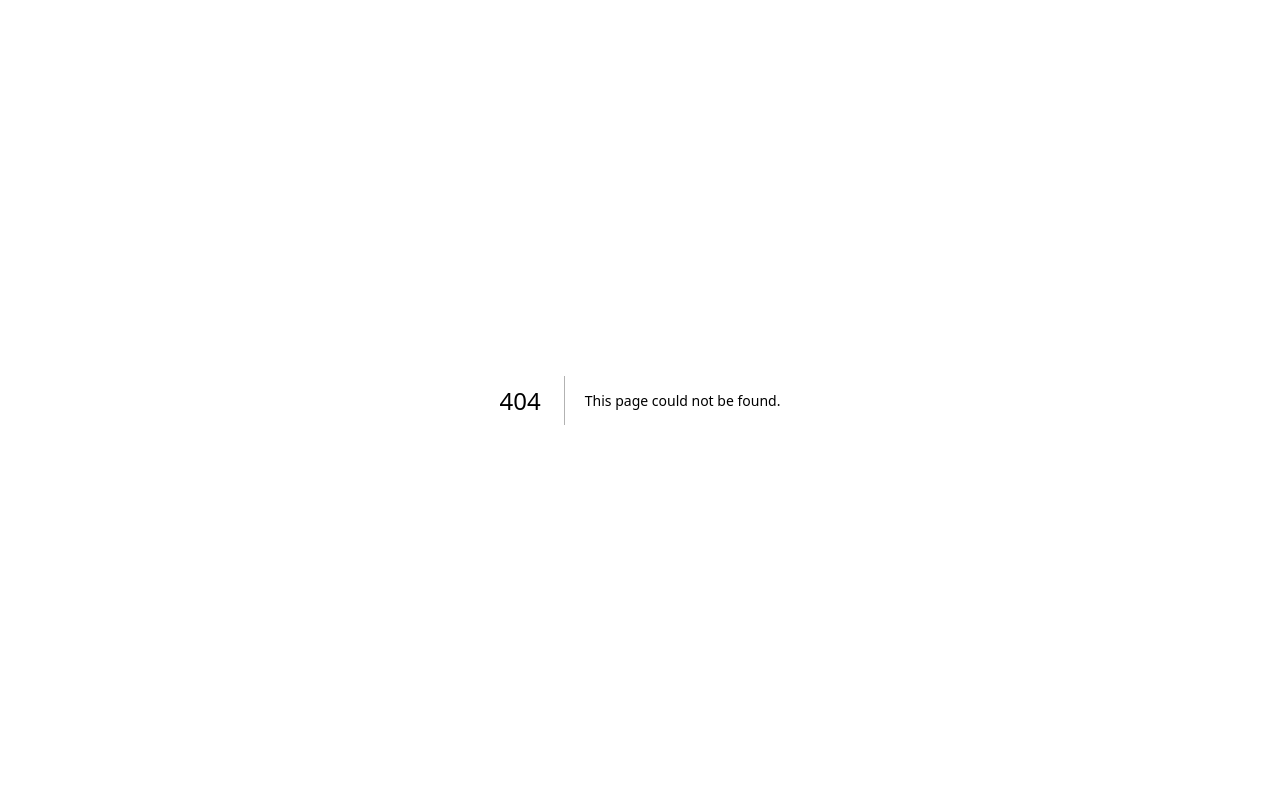
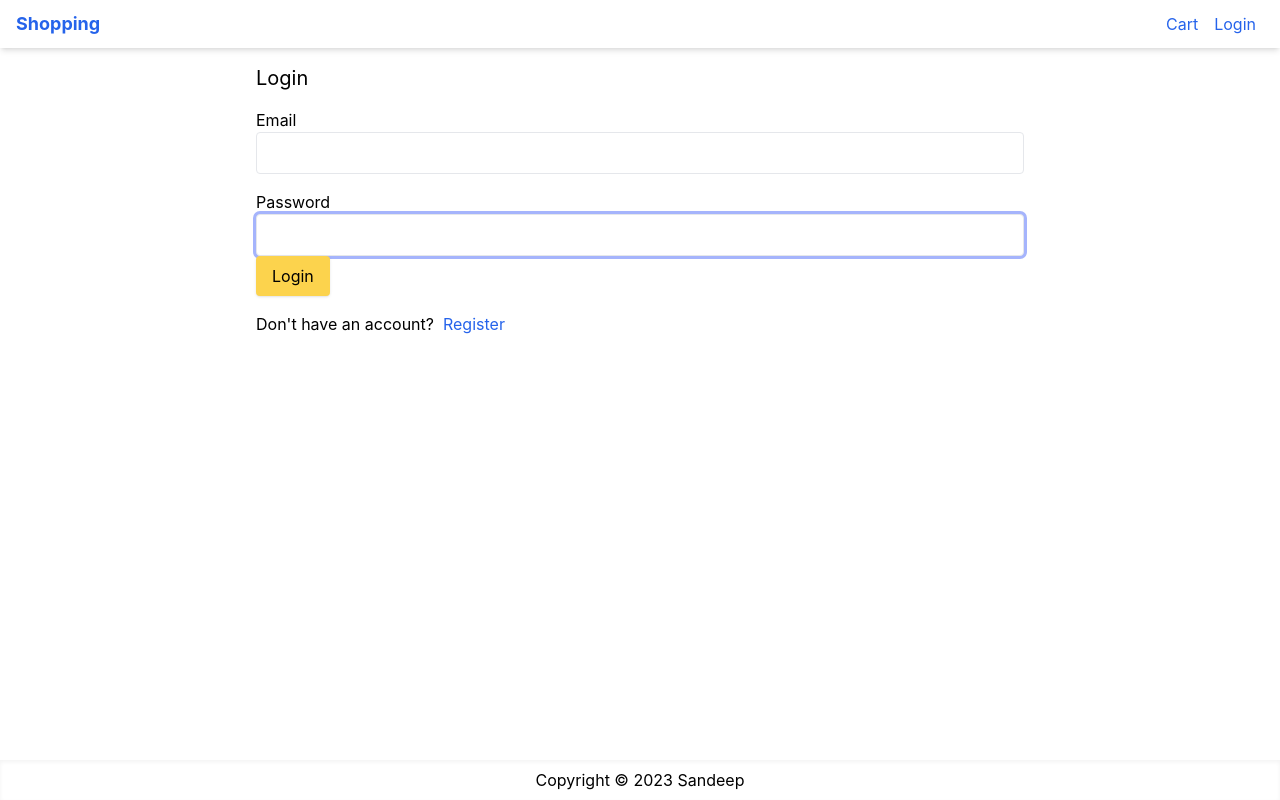
Before and after one commit to sandeepmauryaworld/nextjs_store, a Next.js app: page /login in a window 1280 px wide. Before the commit this address had no page. Built offline with nearby package versions, Linux system fonts and the light colour scheme.

Commit message:
login page, hook-form ,validation email&pass

```diff
--- a/package.json
+++ b/package.json
@@ -17,6 +17,7 @@
     "next": "13.1.2",
     "react": "18.2.0",
     "react-dom": "18.2.0",
+    "react-hook-form": "^7.42.1",
     "react-icons": "^4.7.1"
   },
   "devDependencies": {
--- /dev/null
+++ b/pages/login.js
@@ -0,0 +1,67 @@
+import Layout from '@/components/Layout'
+import Link from 'next/link'
+import React from 'react'
+import {useForm} from 'react-hook-form'
+const LoginScreen = () => {
+
+    const {handleSubmit, register, formState:{errors}, }= useForm();
+
+    const submitHandler=( {email, password} )=>{
+
+    }
+  return (
+    <Layout title='Login'>
+                <form className="mx-auto max-w-screen-md" onSubmit={handleSubmit(submitHandler)}>
+
+
+            <h1 className="mb-4 text-xl">Login</h1>
+        <div className="mb-4">
+
+        <label htmlFor="email">Email</label>
+          <input
+            type="email"
+            {...register('email', {
+              required: 'Please enter email',
+              pattern: {
+                value: /^[a-zA-Z0-9_.+-]+@[a-zA-Z0-9-]+.[a-zA-Z0-9-.]+$/i,
+                message: 'Please enter valid email',
+              },
+            })}
+            className="w-full"
+            id="email"
+            autoFocus
+          ></input>
+         {errors.email && (
+            <div className="text-red-500">{errors.email.message}</div>
+          )}
+        </div>
+        <label htmlFor="password">Password</label>
+          <input
+            type="password"
+            {...register('password', {
+              required: 'Please enter password',
+              minLength: { value: 6, message: 'password is more than 5 chars' },
+            })}
+            className="w-full"
+            id="password"
+            autoFocus
+          ></input>
+           {errors.password && (
+            <div className="text-red-500 ">{errors.password.message}</div>
+          )}
+
+<div className="mb-4 ">
+          <button className="primary-button">Login</button>
+        </div>
+        <div className="mb-4 ">
+          Don&apos;t have an account? &nbsp;
+          <Link href={`/register`}>Register</Link>
+        </div>
+
+
+        </form>
+    </Layout>
+  )
+}
+
+export default LoginScreen
```
Also changed, not shown: 1 other file (tests, documents, lock files or other folders).
